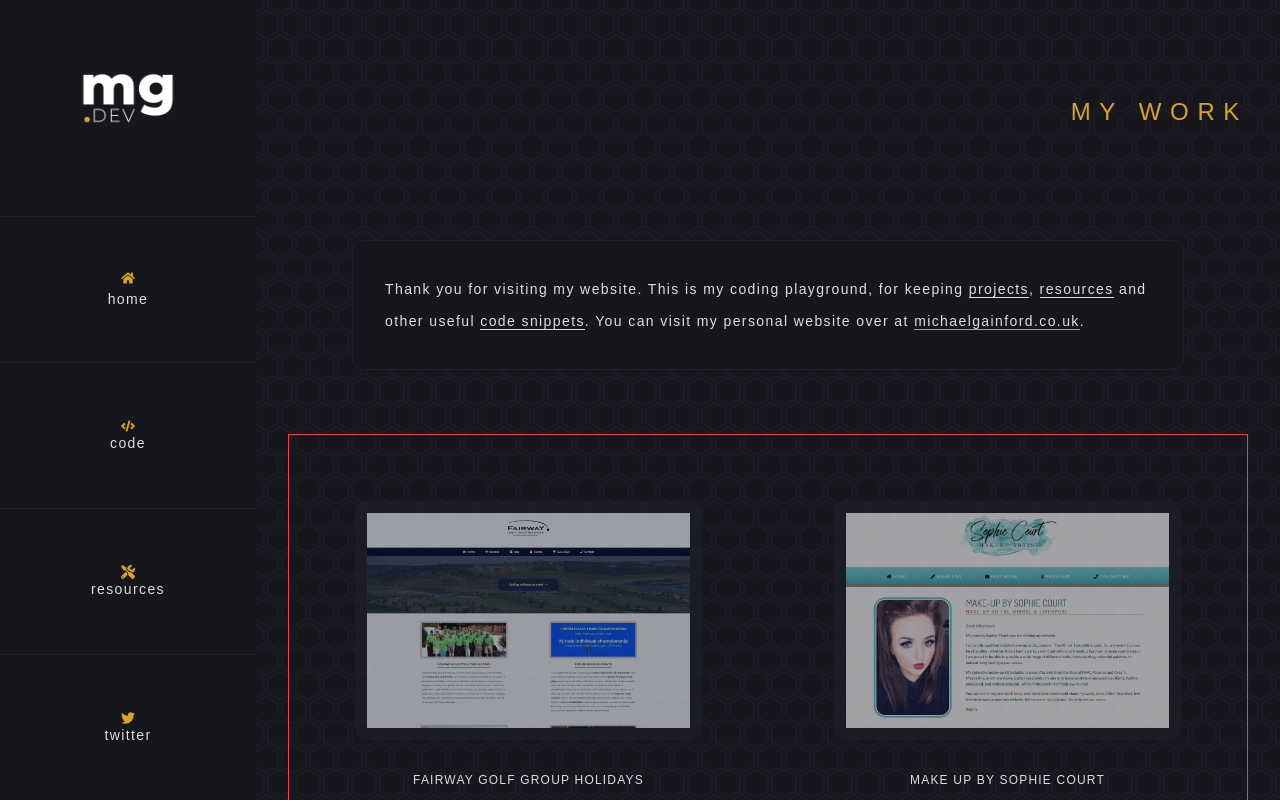
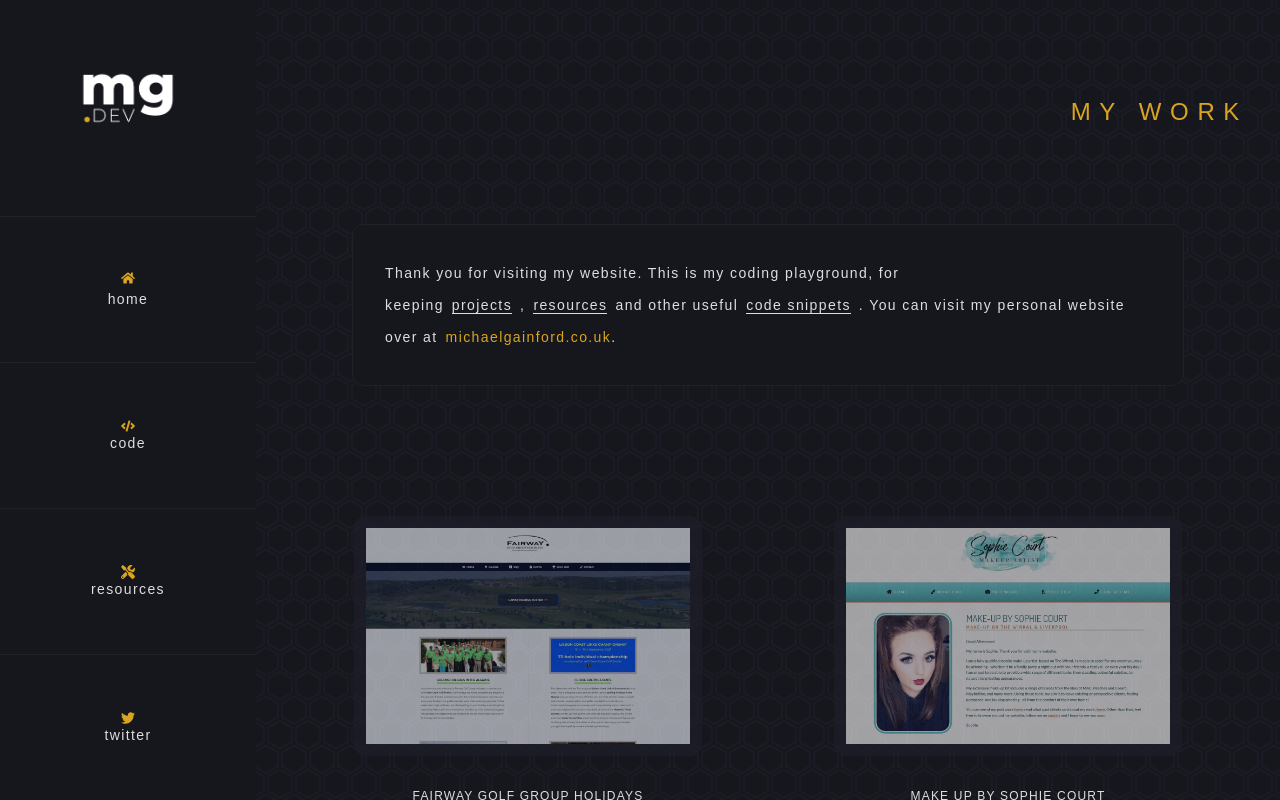
Before and after one commit to michaelgainford/michaelgainford.github.io, a React (Create React App) app: page / in a window 1280 px wide. Shown: the top 800 px of the page. Built offline with nearby package versions, Linux system fonts and the light colour scheme.

Commit message:
Removed MyProjects component by rendering Main and Sub Projects within Home component

```diff
--- a/src/components/MainProjects.js
+++ b/src/components/MainProjects.js
@@ -2,7 +2,7 @@ import MyProjectsMain from "../data/MainProjectsData";
 
 const MainProjects = () => {
   return (
-    <div className="main-projects border-red-500 border">
+    <div className="main-project">
       <div className="projects-wrapper grid lg:grid-cols-2 px-8 md:px-0">
         {Object.values(MyProjectsMain).map((myProjectMain) => {
           return (
--- a/src/components/MyProjects.js
+++ /dev/null
@@ -1,21 +0,0 @@
-import MainProjects from "../components/MainProjects";
-import SubProjects from "../components/SubProjects";
-
-const MyProjects = () => {
-  return (
-    <div className="min-h-full flex flex-col gap-4 w-full text-light">
-      <h1 className="text-base md:text-2xl text-highlight tracking-[0.24em] md:tracking-[0.36em] mb-8 md:mb-16 mt-8 text-center md:text-right uppercase">
-        My Work
-      </h1>
-      <div className="gap-y-4">
-        <p className="text-light text-xs md:text-sm p-4 lg: py-8 px-8 mt-8 mb-16 border border-theme-alt hover:border-highlight rounded-xl bg-theme tracking-widest leading-6 md:leading-8 lg:mx-16">
-          Thank you for visiting my website. This is my coding playground, for keeping <a className="border-b border-theme-tint" href="/projects">projects</a>, <a className="border-b border-theme-tint" href="/resources">resources</a> and other useful <a className="border-b border-theme-tint" href="./code">code snippets</a>. You can visit my personal website over at <a className="border-b border-highlight hover:border-transparent" href="https://michaelgainford.co.uk">michaelgainford.co.uk</a>.
-        </p>
-        <MainProjects />
-        <SubProjects />
-      </div>
-    </div>
-  );
-};
-
-export default MyProjects;
--- a/src/pages/Home.js
+++ b/src/pages/Home.js
@@ -1,6 +1,7 @@
 import Header from "../layout/Header";
-import MyProjects from "../components/MyProjects";
 import Footer from "../layout/Footer";
+import MainProjects from "../components/MainProjects";
+import SubProjects from "../components/SubProjects";
 
 //const page = "home";
 
@@ -10,23 +11,36 @@ const Home = () => {
       <Header />
       <div className="content-and-footer md:px-16 w-full md:w-4/5 px-4 lg:px-8">
         <div className="main-content flex flex-col justify-center pt-8 md:pt-16">
-          <MyProjects />
-{/*
-          <div className="min-h-full flex flex-col gap-4 w-full text-light">
           <h1 className="text-base md:text-2xl text-highlight tracking-[0.24em] md:tracking-[0.36em] mb-8 md:mb-16 mt-8 text-center md:text-right uppercase">
             My Work
           </h1>
           <div className="gap-y-4">
             <p className="text-light text-xs md:text-sm p-4 lg: py-8 px-8 mt-8 mb-16 border border-theme-alt hover:border-highlight rounded-xl bg-theme tracking-widest leading-6 md:leading-8 lg:mx-16">
-          Thank you for visiting my website. This is my coding playground, for keeping <a className="border-b border-theme-tint" href="/projects">projects</a>, <a className="border-b border-theme-tint" href="/resources">resources</a> and other useful <a className="border-b border-theme-tint" href="./code">code snippets</a>. You can visit my personal website over at <a className="border-b border-highlight hover:border-transparent" href="https://michaelgainford.co.uk">michaelgainford.co.uk</a>.
+              Thank you for visiting my website. This is my coding playground,
+              for keeping
+              <a className="border-b border-theme-tint mx-2" href="/projects">
+                projects
+              </a>
+              ,
+              <a className="border-b border-theme-tint mx-2" href="/resources">
+                 resources
+              </a>
+              and other useful
+              <a className="border-b border-theme-tint mx-2" href="./code">
+                code snippets
+              </a>
+              . You can visit my personal website over at
+              <a
+                className="border-b border-transparent text-highlight hover:border-transparent ml-2"
+                href="https://michaelgainford.co.uk"
+              >
+                michaelgainford.co.uk
+              </a>
+              .
             </p>
             <MainProjects />
             <SubProjects />
           </div>
-    </div> */}
-
-
-
         </div>
         <Footer />
       </div>
```
Lines whose indentation alone changed are shown as unchanged.
